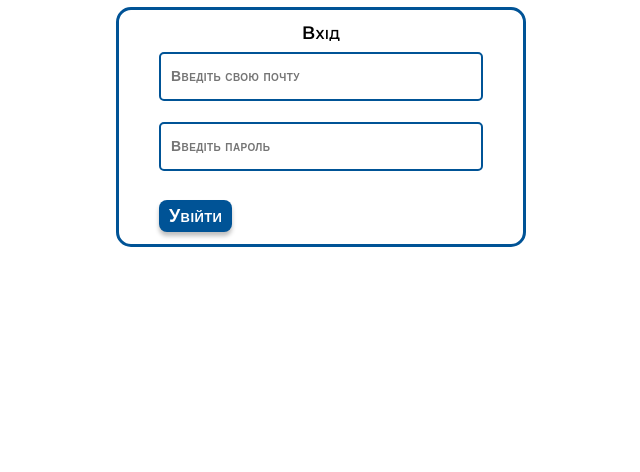
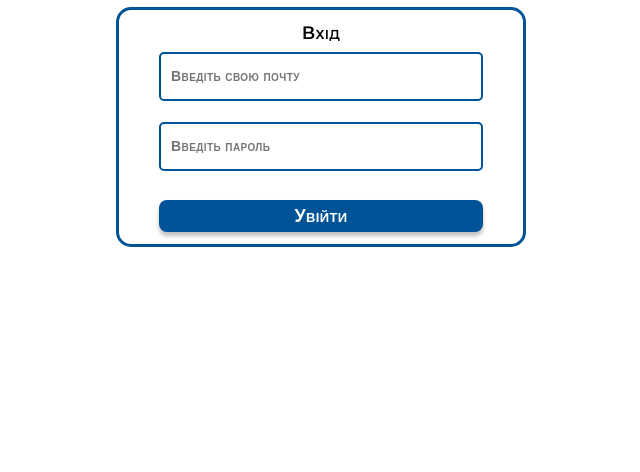
Before and after one commit to Aves2001/statementOfTheSuccess, a Django app: page /login in a window 1280 px wide. Shown: the part 216-688 px from the top of the page, without its empty margins (319-959 px from the left). Run offline with Django 4.2, Linux system fonts and the light colour scheme.

Commit message:
form add class -> account__form

```diff
--- a/statementOfTheSuccess/main/templates/registration/login.html
+++ b/statementOfTheSuccess/main/templates/registration/login.html
@@ -2,7 +2,7 @@
 {% block section %}
 <div class="account">
     <div class="account__title">Вхід</div>
-    <form method="post">
+    <form class="account__form" method="post">
         {% csrf_token %}
         {% for field in form %}
             <div>
```
